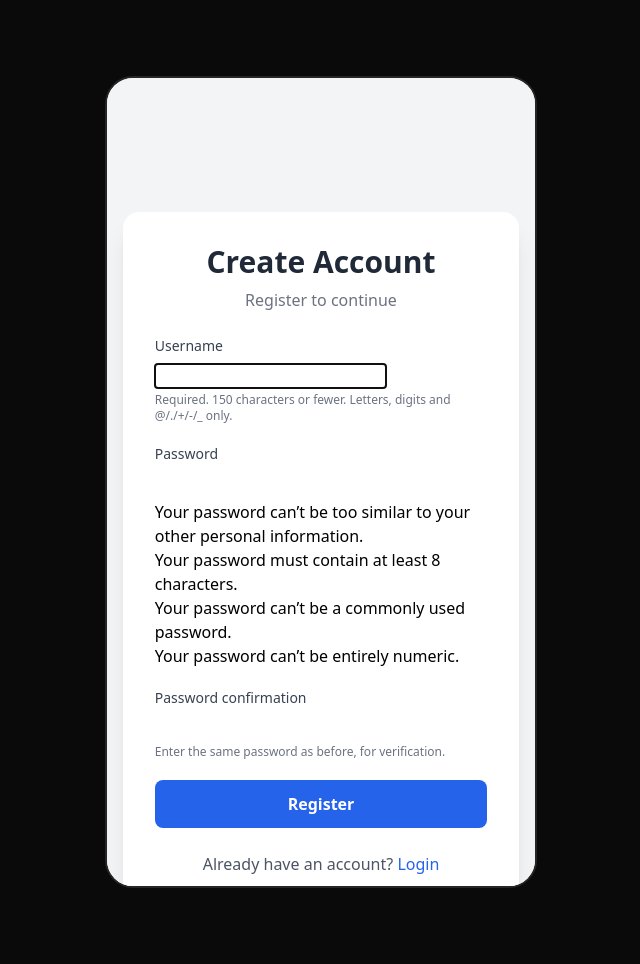
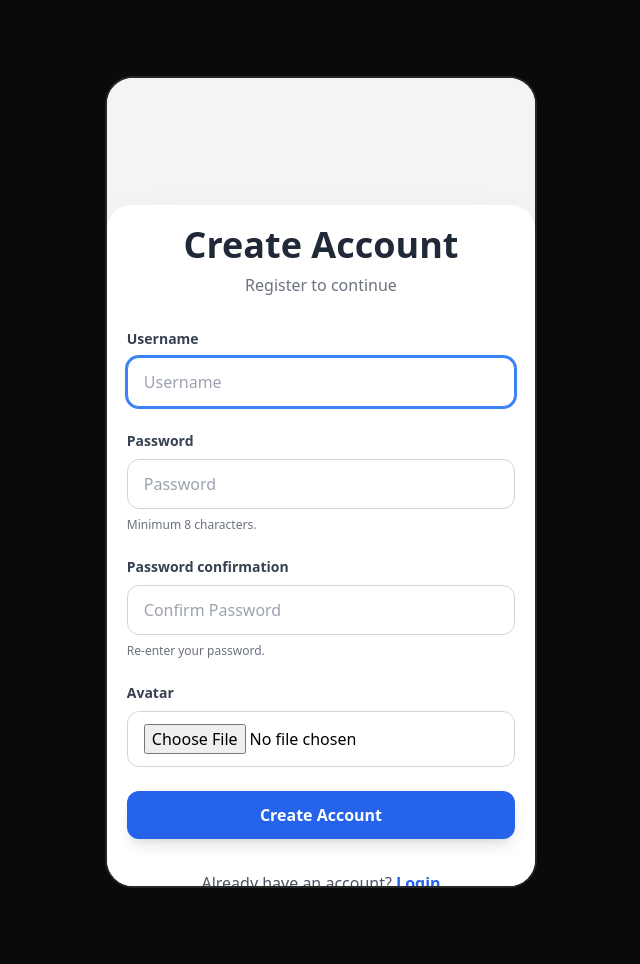
Before and after one commit to Akshat-bugHunter/snapchat, a Django app: page /register/ in a window 1280 px wide. Shown: the whole page, without its empty margins (319-959 px from the left). Run offline with Django 5.2, Linux system fonts and the light colour scheme; some libraries are stand-ins or nearby versions.

Commit message:
created imagefieldfor avatar

```diff
--- a/core/forms.py
+++ b/core/forms.py
@@ -1,11 +1,49 @@
-from django.contrib.auth.forms import UserCreationForm,AuthenticationForm
-from django.contrib.auth.models import User
 from django import forms
+from django.contrib.auth.forms import UserCreationForm, AuthenticationForm
+from django.contrib.auth import get_user_model
+
+User = get_user_model()
+
 
 class RegisterForm(UserCreationForm):
+
+    avatar = forms.ImageField(
+        required=False,
+        widget=forms.ClearableFileInput(
+            attrs={
+                "class": "block w-full rounded-lg border border-gray-300 bg-gray-50 text-sm file:mr-4 file:rounded-lg file:border-0 file:bg-blue-600 file:px-4 file:py-2 file:text-white hover:file:bg-blue-700"
+            }
+        ),
+    )
+
     class Meta:
-        model=User
-        fields = ["username", "password1", "password2"]
+        model = User
+        fields = ["username", "password1", "password2", "avatar"]
+
+    def __init__(self, *args, **kwargs):
+        super().__init__(*args, **kwargs)
+
+        self.fields["username"].help_text = ""
+        self.fields["password1"].help_text = "Minimum 8 characters."
+        self.fields["password2"].help_text = "Re-enter your password."
+
+        self.fields["username"].widget.attrs.update({"placeholder": "Username"})
+        self.fields["password1"].widget.attrs.update({"placeholder": "Password"})
+        self.fields["password2"].widget.attrs.update({"placeholder": "Confirm Password"})
+
+        for field in self.fields.values():
+            if field.label != "Avatar":
+                field.widget.attrs.update({
+                    "class": "w-full rounded-xl border border-gray-300 px-4 py-3 focus:outline-none focus:ring-2 focus:ring-blue-500 focus:border-blue-500 transition"
+                })
+
 
 class LoginForm(AuthenticationForm):
-    pass
+
+    def __init__(self, *args, **kwargs):
+        super().__init__(*args, **kwargs)
+
+        for field in self.fields.values():
+            field.widget.attrs.update({
+                "class": "w-full rounded-xl border border-gray-300 px-4 py-3 focus:outline-none focus:ring-2 focus:ring-blue-500",
+            })
--- a/core/models.py
+++ b/core/models.py
@@ -1,6 +1,9 @@
 from django.db import models
 from django.contrib.auth import get_user_model
+from django.contrib.auth.models import AbstractUser
 
+class SnapUser(AbstractUser):
+    avatar=models.ImageField(upload_to="avatar",default='media/default.jpg')
 
 # Create your models here.
 class FriendRequest(models.Model):
--- a/core/templates/accounts/register.html
+++ b/core/templates/accounts/register.html
@@ -1,59 +1,81 @@
 {% extends 'base.html' %}
 
 {% block content %}
-<div class="min-h-screen flex items-center justify-center bg-gray-100 px-4">
+<div class="min-h-screen bg-gray-100 flex items-center justify-center ">
+    <div class="w-full max-w-lg bg-white rounded-3xl shadow-2xl p-5">
 
-    <div class="w-full max-w-md bg-white rounded-2xl shadow-xl p-8">
+        <!-- Heading -->
+        <div class="text-center mb-8">
 
-        <h2 class="text-3xl font-bold text-center text-gray-800 mb-2">
+            <h1 class="text-4xl font-bold text-gray-800">
                 Create Account
-        </h2>
+            </h1>
 
-        <p class="text-center text-gray-500 mb-6">
+            <p class="text-gray-500 mt-2">
                 Register to continue
             </p>
 
-        <form action="{% url 'register-user' %}" method="post" class="space-y-5">
+        </div>
+
+        <form
+            method="POST"
+            enctype="multipart/form-data"
+            action="{% url 'register-user' %}"
+            class="space-y-6"
+        >
+
             {% csrf_token %}
 
             {% for field in form %}
+
                 <div>
-                    <label class="block text-sm font-medium text-gray-700 mb-2">
+
+                    <label class="block mb-2 text-sm font-semibold text-gray-700">
                         {{ field.label }}
                     </label>
 
                     {{ field }}
 
                     {% if field.help_text %}
-                        <p class="text-xs text-gray-500 mt-1">
+                        <p class="mt-2 text-xs text-gray-500">
                             {{ field.help_text }}
                         </p>
                     {% endif %}
 
                     {% for error in field.errors %}
-                        <p class="text-red-500 text-sm mt-1">
+                        <p class="mt-2 text-sm text-red-500">
                             {{ error }}
                         </p>
                     {% endfor %}
+
                 </div>
+
             {% endfor %}
 
            <button
     type="submit"
-                class="w-full bg-blue-600 hover:bg-blue-700 text-white font-semibold py-3 rounded-lg transition duration-300"
+    class="w-full bg-blue-600 hover:bg-blue-700 active:scale-95 transition-all duration-200 text-white font-semibold py-3 rounded-xl shadow-lg"
 >
-                Register
+    Create Account
 </button>
+
         </form>
 
-        <p class="text-center text-gray-600 mt-6">
+        <div class="mt-8 text-center text-gray-600">
+
             Already have an account?
-            <a href="{% url 'login-user' %}" class="text-blue-600 hover:underline font-medium">
+
+            <a
+                href="{% url 'login-user' %}"
+                class="text-blue-600 font-semibold hover:underline"
+            >
                 Login
             </a>
-        </p>
 
         </div>
 
     </div>
+
+</div>
+
 {% endblock %}
--- a/core/templates/base.html
+++ b/core/templates/base.html
@@ -44,10 +44,14 @@
     <div class="h-dvh overflow-hidden bg-white sm:bg-neutral-950 flex justify-center items-center sm:p-6">
         <div
             class="relative w-full h-full min-h-0 overflow-hidden bg-white sm:w-auto sm:h-[min(812px,calc(100dvh-3rem))] sm:aspect-[450/845] sm:border-[2px] sm:border-neutral-800 sm:rounded-[1.75rem]">
-            <div class="relative w-full min-h-0 h-full overflow-hidden sm:rounded-[1.35rem]">
+            {% comment %} <div class="relative w-full min-h-0 h-full overflow-hidden sm:rounded-[1.35rem]">
                 {% block content %}
                 {% endblock %}
-            </div>
+            </div> {% endcomment %}
+            <div class="relative w-full min-h-0 h-full overflow-y-auto overflow-x-hidden sm:rounded-[1.35rem]">
+    {% block content %}
+    {% endblock %}
+</div>
         </div>
     </div>
     <script src="{% static 'index.js' %}"></script>
--- a/core/views.py
+++ b/core/views.py
@@ -18,31 +18,48 @@ def register_view(request):
     if request.user.is_authenticated:
         return redirect("home")
 
-    form = forms.RegisterForm(request.POST or None)
+    form = forms.RegisterForm(
+        request.POST or None,
+        request.FILES or None
+    )
+
     if request.method == "POST" and form.is_valid():
         user = form.save()
         login(request, user)
         return redirect("home")
+
     return render(request, "accounts/register.html", {"form": form})
 
 
+# @require_http_methods(["GET", "POST"])
+# def login_view(request):
+#     if request.user.is_authenticated:
+#         return redirect("home")
+
+
+#     form = forms.LoginForm(request, data=request.POST or None)
+#     if request.method == "POST" and form.is_valid():
+#         login(request, form.get_user())
+#         return redirect("home")
+#     return render(request, "accounts/login.html", {"form": form})
 @require_http_methods(["GET", "POST"])
 def login_view(request):
     if request.user.is_authenticated:
         return redirect("home")
 
     form = forms.LoginForm(request, data=request.POST or None)
-    if request.method == "POST" and form.is_valid():
-        login(request, form.get_user())
-        return redirect("home")
+
+    if request.method == "POST":
+
+        if form.is_valid():
+            user = form.get_user()
+            login(request, user)
+            return redirect("home")
+
     return render(request, "accounts/login.html", {"form": form})
 
 
-def logout_view(request):
-    logout(request)
-    return redirect("login")
-
-
+@login_required
 def home(request):
     queryset = FriendRequest.objects.filter(
         Q(from_user=request.user) | Q(to_user=request.user)
@@ -57,12 +74,17 @@ def home(request):
     return render(request, "pages/chat.html", {"friends": friends})
 
 
+@login_required
 def chat_details_view(request, id):
     friend = get_object_or_404(get_user_model(), pk=id)
     messages = Message.objects.filter(
         Q(sender=request.user, receiver=friend)
         | Q(sender=friend, receiver=request.user)
     ).order_by("created_at")
+
+    messages = list(messages)
+    received_messages = Message.objects.filter(receiver=request.user, sender=friend)
+    received_messages.delete()
 
     if not are_friends(request.user, friend):
         return redirect("home")
@@ -138,8 +160,10 @@ def send_message(request, id):
         return redirect("home")
 
     message = request.POST.get("message")
-    snap=request.FILES.get("image")
+    snap = request.FILES.get("image")
     if message or snap:
 
-        Message.objects.create(sender=request.user, receiver=friend, text=message,image=snap)
+        Message.objects.create(
+            sender=request.user, receiver=friend, text=message, image=snap
+        )
     return redirect("chat-details", id=id)
--- a/snapchat/settings.py
+++ b/snapchat/settings.py
@@ -120,3 +120,5 @@ STATIC_URL = 'static/'
 LOGIN_URL = "/login/"
 MEDIA_URL="/media/"
 MEDIA_ROOT= BASE_DIR/"media"
+
+AUTH_USER_MODEL="core.SnapUser"
```
Also changed, not shown: core/admin.py (+8 -2 lines), core/migrations/0001_initial.py, core/migrations/0002_friendrequest.py (deleted), core/migrations/0003_alter_friendrequest_unique_together.py (deleted), core/migrations/0004_rename_reciever_message_receiver.py (deleted), core/migrations/0005_message_image.py (deleted), db.sqlite3, media/avatar/ChatGPT_Image_Jul_27_2026_09_24_31_PM.png (added), media/avatar/bmw-1-series-review-2024-01-front-cornering.jpg (added), media/avatar/bmw-1-series-review-2024-01-front-cornering_5ofRSnh.jpg (added), media/avatar/frame_4_4x.webp (added), media/snaps/Screenshot_570.png (added), media/snaps/default.jpg (added). Lines whose indentation alone changed are shown as unchanged.
